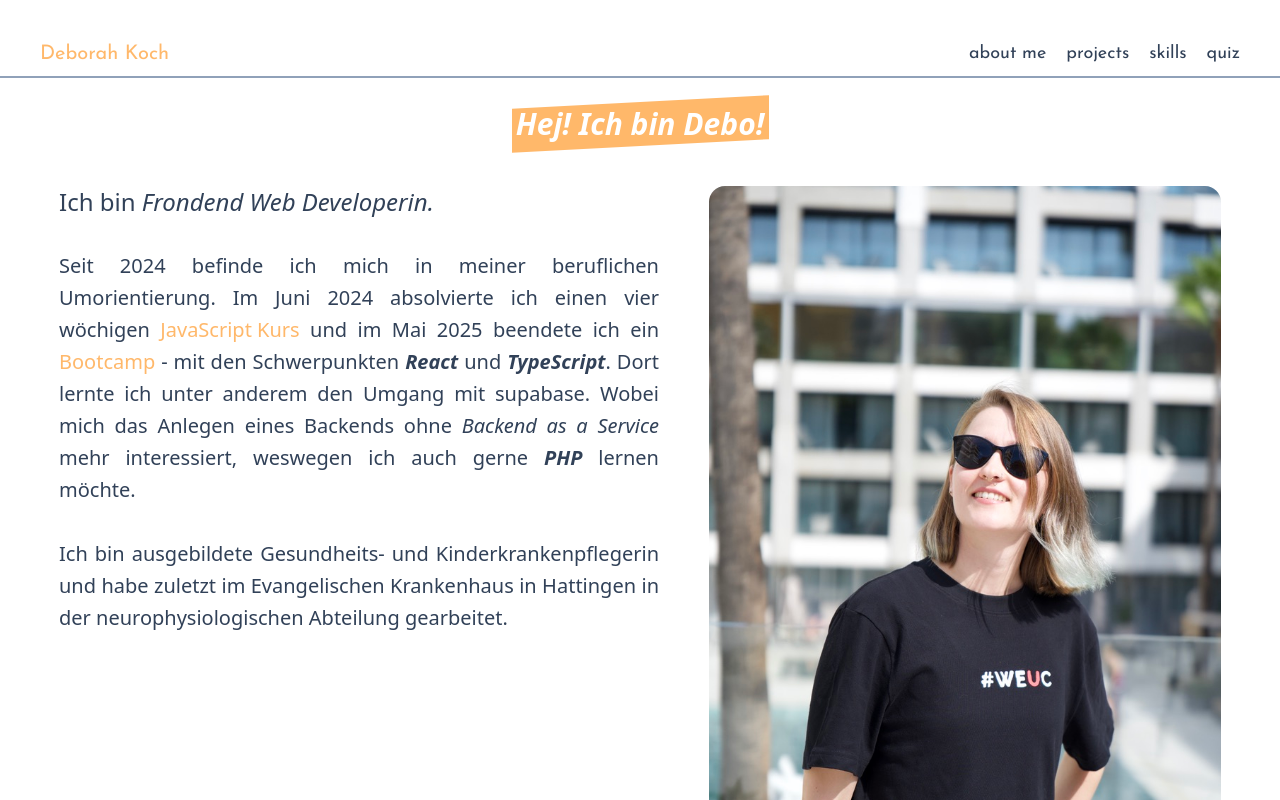
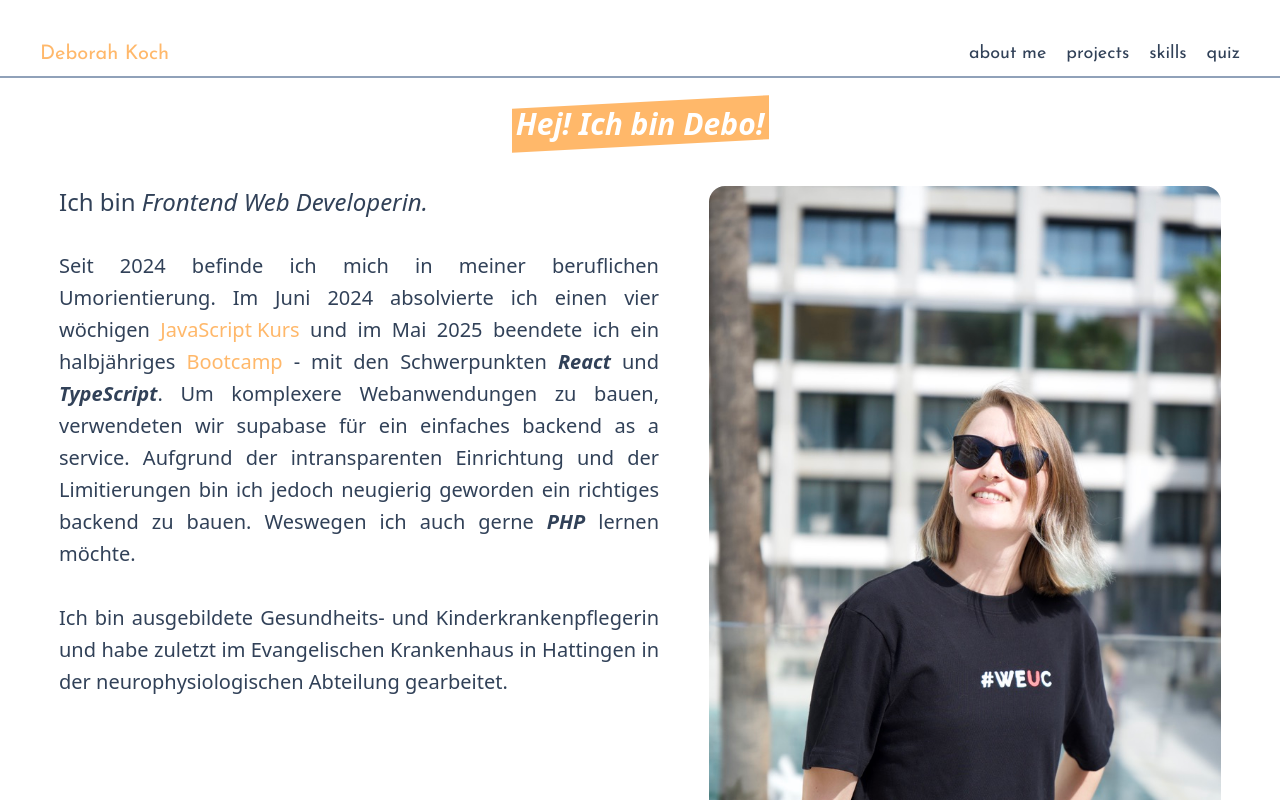
Before and after one commit to DeborahAleaKoch/hejIchBinDebo, a React (Vite) app: page / in a window 1280 px wide. Shown: the top 800 px of the page. Built offline with nearby package versions, Linux system fonts and the light colour scheme.

Commit message:
edit text

```diff
--- a/src/pages/Home.tsx
+++ b/src/pages/Home.tsx
@@ -7,7 +7,7 @@ export const Home = () => {
 			<section className='flex justify-around py-8 lg:gap-3 flex-wrap'>
 				<article className='rounded lg:w-1/2 text-xl/8 font-light text-justify '>
 					<p className='text-2xl'>
-						Ich bin <span className='italic '>Frondend Web Developerin. </span>
+						Ich bin <span className='italic '>Frontend Web Developerin. </span>
 					</p>
 					<br />
 					<div className=''>
@@ -21,7 +21,7 @@ export const Home = () => {
 						>
 							JavaScript Kurs
 						</a>{" "}
-						und im Mai 2025 beendete ich ein{" "}
+						und im Mai 2025 beendete ich ein halbjähriges{" "}
 						<a
 							href='/document/Deborah-Alea-Koch - Zertifikat.pdf'
 							className='text-(--color-primary) tooltip'
@@ -42,11 +42,10 @@ export const Home = () => {
 						<span className='font-bold italic'>TypeScript</span>
 						{/* </span>
 						</span>{" "} */}
-						. Dort lernte ich unter anderem den Umgang mit supabase. Wobei mich
-						das Anlegen eines Backends ohne{" "}
-						<span className=' italic'>Backend as a Service</span> mehr
-						interessiert, weswegen ich auch gerne{" "}
-						<span className='font-bold italic'>PHP</span> lernen möchte.
+						. Um komplexere Webanwendungen zu bauen, verwendeten wir supabase
+						für ein einfaches backend as a service. Aufgrund der intransparenten Einrichtung und der Limitierungen bin ich jedoch neugierig geworden ein richtiges backend zu bauen. Weswegen ich
+						auch gerne <span className='font-bold italic'>PHP</span> lernen
+						möchte.
 					</div>
 					<br />
 					<p></p>
```
